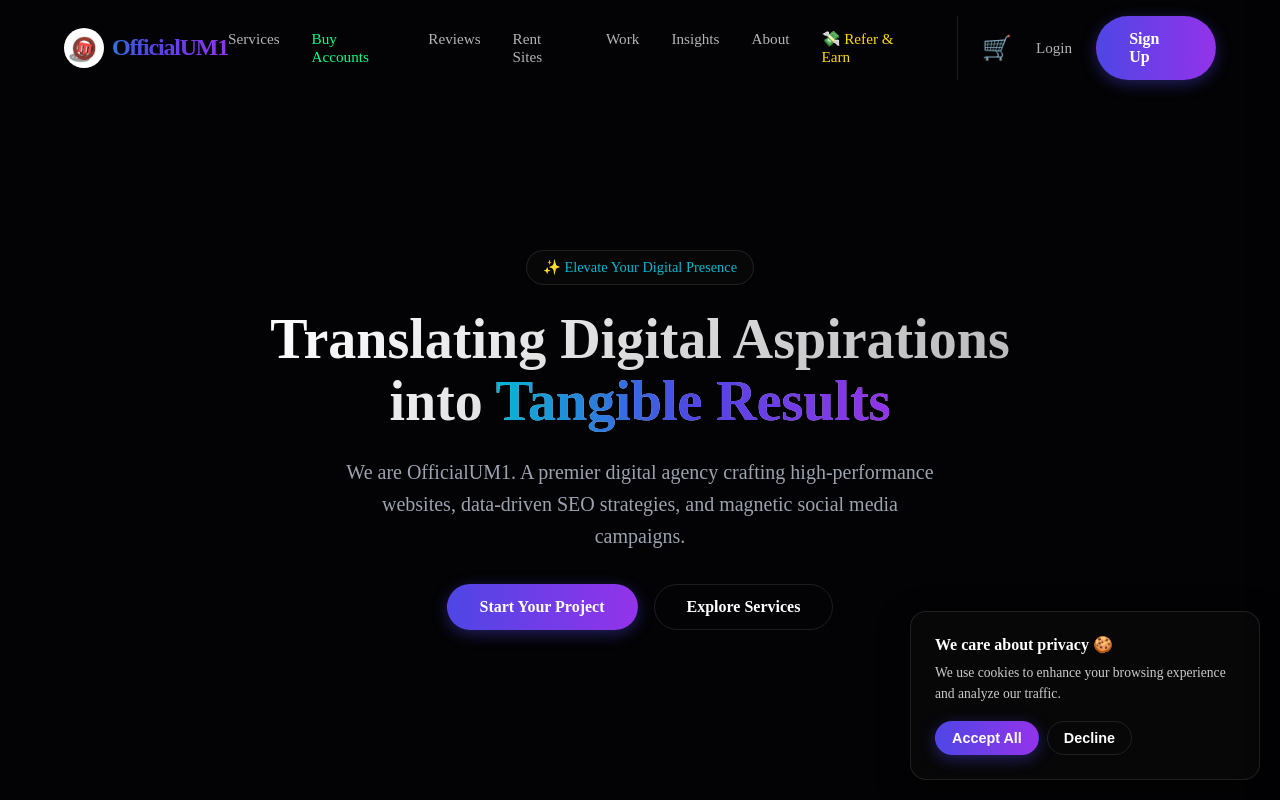
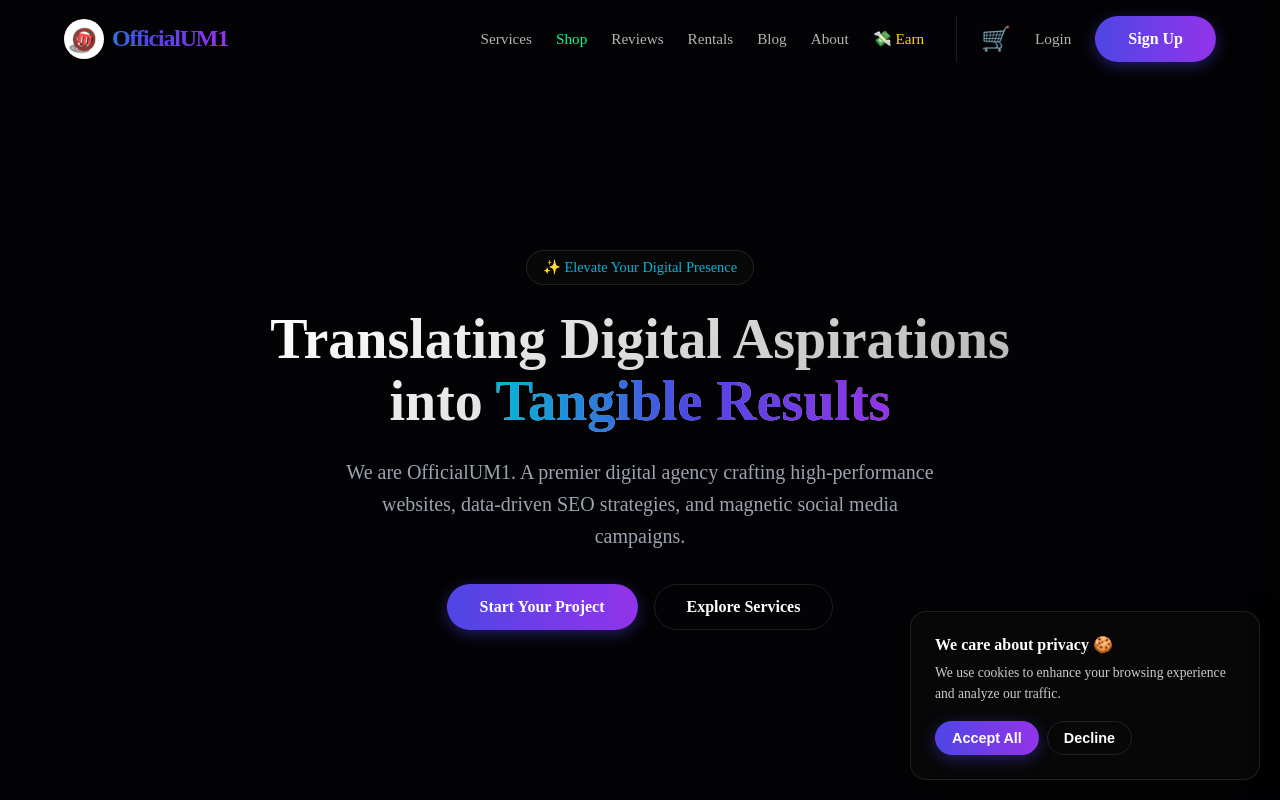
Before and after one commit to officialum1/officialum1-site, a Next.js app: page / in a window 1280 px wide. Shown: the top 800 px of the page. Built offline with nearby package versions, Linux system fonts and the light colour scheme; no server answers; the database is empty.

Commit message:
UI Fix: Navbar Layout Spacing

```diff
--- a/app/globals.css
+++ b/app/globals.css
@@ -258,7 +258,7 @@ p {
 
 .nav-links {
   display: flex;
-  gap: 2rem;
+  gap: 1.5rem;
   list-style: none;
 }
 
@@ -268,6 +268,7 @@ p {
   color: rgba(255, 255, 255, 0.7);
   transition: color 0.2s;
   cursor: pointer;
+  white-space: nowrap;
 }
 
 .nav-link:hover {
--- a/components/Navbar.tsx
+++ b/components/Navbar.tsx
@@ -56,13 +56,12 @@ export default function Navbar() {
                 <div className={`nav-menu ${isOpen ? 'active' : ''}`}>
                     <ul className="nav-links">
                         <li><Link href="/services" className="nav-link" onClick={() => setIsOpen(false)}>Services</Link></li>
-                        <li><Link href="/shop" className="nav-link" style={{ color: '#00ff88' }} onClick={() => setIsOpen(false)}>Buy Accounts</Link></li>
+                        <li><Link href="/shop" className="nav-link" style={{ color: '#00ff88' }} onClick={() => setIsOpen(false)}>Shop</Link></li>
                         <li><Link href="/reviews" className="nav-link" onClick={() => setIsOpen(false)}>Reviews</Link></li>
-                        <li><Link href="/store" className="nav-link" onClick={() => setIsOpen(false)}>Rent Sites</Link></li>
-                        <li><Link href="/work" className="nav-link" onClick={() => setIsOpen(false)}>Work</Link></li>
-                        <li><Link href="/blog" className="nav-link" onClick={() => setIsOpen(false)}>Insights</Link></li>
+                        <li><Link href="/store" className="nav-link" onClick={() => setIsOpen(false)}>Rentals</Link></li>
+                        <li><Link href="/blog" className="nav-link" onClick={() => setIsOpen(false)}>Blog</Link></li>
                         <li><Link href="/about" className="nav-link" onClick={() => setIsOpen(false)}>About</Link></li>
-                        <li><Link href="/refer" className="nav-link" style={{ color: '#ffd700' }} onClick={() => setIsOpen(false)}>💸 Refer & Earn</Link></li>
+                        <li><Link href="/refer" className="nav-link" style={{ color: '#ffd700' }} onClick={() => setIsOpen(false)}>💸 Earn</Link></li>
                         {/* Admin/HR Links - Restricted */}
                         {user && (user.role === 'admin' || user.role === 'seller') ? (
                             <>
```
